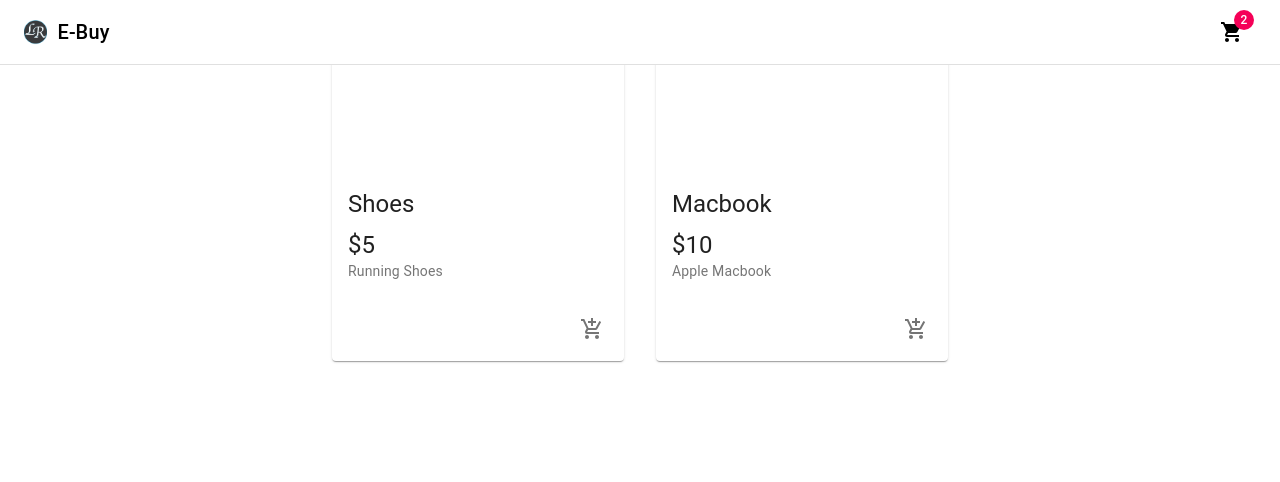
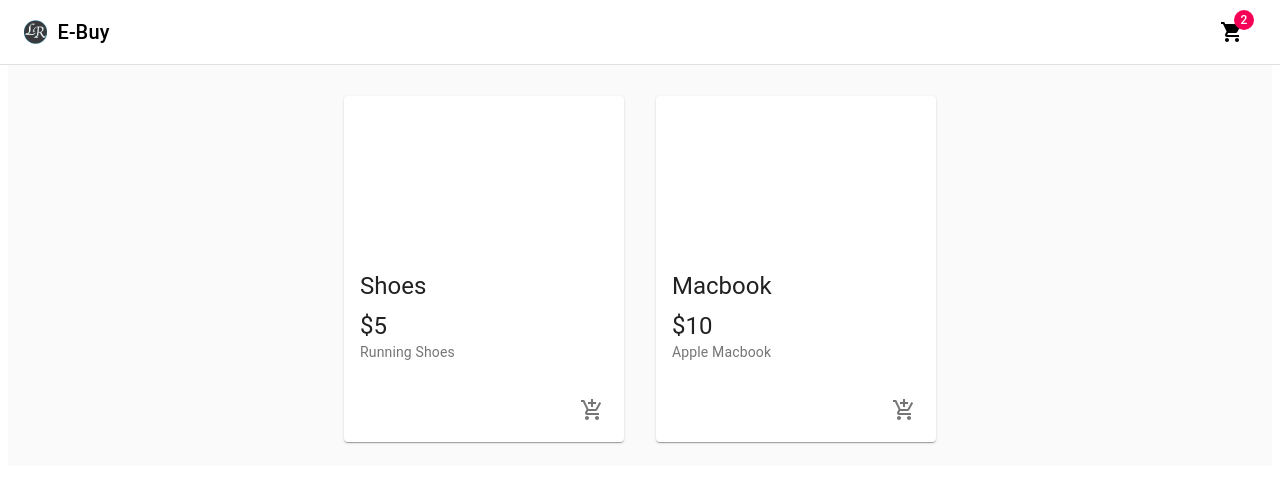
Before and after one commit to luisxros/e-buy, a React (Create React App) app: page / in a window 1280 px wide. Shown: the top 482 px of the page. Built offline with nearby package versions, Linux system fonts and the light colour scheme.

Commit message:
adds styles to products components

```diff
--- a/src/components/products/Products.js
+++ b/src/components/products/Products.js
@@ -2,6 +2,7 @@
 import { Grid }  from '@material-ui/core';
 
 import Product from './Product/Product';
+import useStyles from './styles';
 
 const products = [
     {id:1, name: 'Shoes', description: 'Running Shoes', price: '$5'},
@@ -9,8 +10,10 @@
 ]
 
 const Products = () => {
+    const classes = useStyles();
     return (
-    <main>
+    <main className={classes.content}>
+        <div className={classes.toolbar} />
         <Grid container justify='center' spacing={4}>
             {products.map((product) => (
                 <Grid item key={product.id} xs={12} sm={6} md={4} lg={3}>
--- /dev/null
+++ b/src/components/products/styles.js
@@ -0,0 +1,13 @@
+import { makeStyles } from '@material-ui/core/styles';
+
+export default makeStyles((theme) => ({
+  toolbar: theme.mixins.toolbar,
+  content: {
+    flexGrow: 1,
+    backgroundColor: theme.palette.background.default,
+    padding: theme.spacing(3),
+  },
+  root: {
+    flexGrow: 1,
+  },
+}));
```
